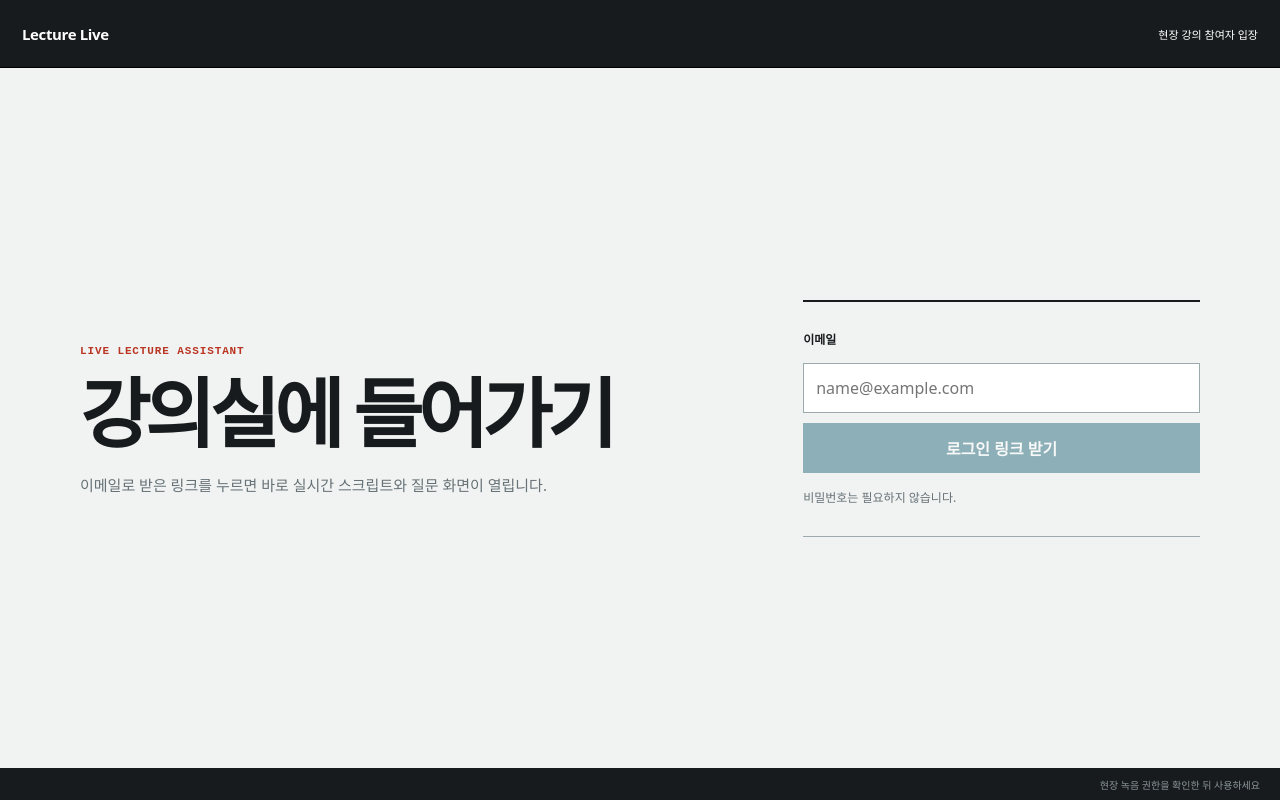
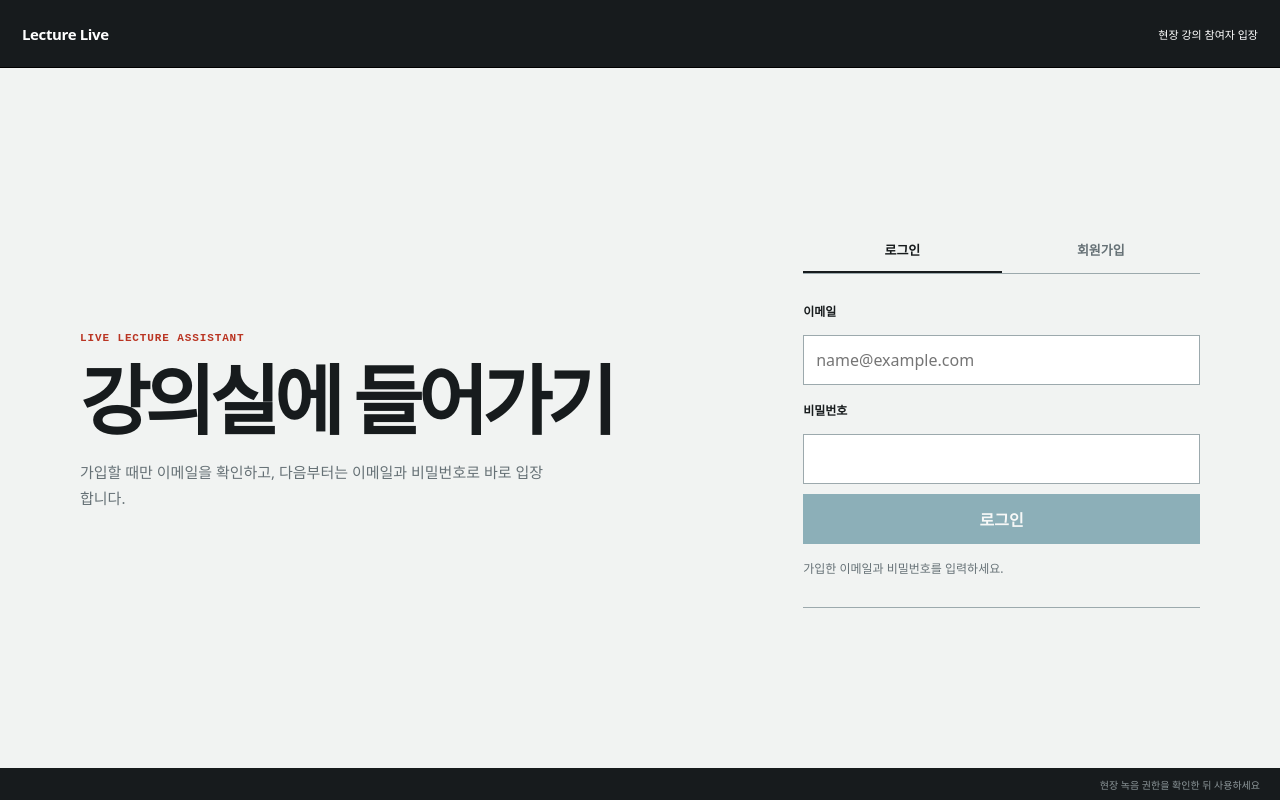
Before and after one commit to dbgudwn43890-del/lecture-live, a Next.js app: page /login in a window 1280 px wide. Built offline with nearby package versions, Linux system fonts and the light colour scheme.

Commit message:
feat(auth): add password signup and login

```diff
--- a/app/globals.css
+++ b/app/globals.css
@@ -405,11 +405,33 @@ button:disabled { cursor: not-allowed; opacity: .45; }
   line-height: 1.75;
 }
 
+.login-panel { align-self: center; }
+
+.auth-mode {
+  display: grid;
+  grid-template-columns: 1fr 1fr;
+  border-bottom: 1px solid var(--line-strong);
+}
+
+.auth-mode button {
+  padding: 12px 4px;
+  color: var(--muted);
+  background: transparent;
+  border: 0;
+  border-bottom: 2px solid transparent;
+  font-size: 13px;
+  font-weight: 750;
+}
+
+.auth-mode .auth-mode-active {
+  color: var(--ink);
+  border-bottom-color: var(--ink);
+}
+
 .login-form {
   display: grid;
   gap: 10px;
   padding: 28px 0;
-  border-top: 2px solid var(--ink);
   border-bottom: 1px solid var(--line-strong);
 }
 
@@ -426,6 +448,8 @@ button:disabled { cursor: not-allowed; opacity: .45; }
   background: white;
   border: 1px solid var(--line-strong);
 }
+
+.login-form input + label { margin-top: 6px; }
 
 .login-form button {
   padding: 13px 16px;
--- a/app/login/page.tsx
+++ b/app/login/page.tsx
@@ -4,8 +4,13 @@ import { FormEvent, useEffect, useState } from "react";
 
 import { createClient } from "../lib/supabase/client";
 
+type Mode = "signin" | "signup";
+
 export default function LoginPage() {
+  const [mode, setMode] = useState<Mode>("signin");
   const [email, setEmail] = useState("");
+  const [password, setPassword] = useState("");
+  const [passwordConfirmation, setPasswordConfirmation] = useState("");
   const [pending, setPending] = useState(false);
   const [message, setMessage] = useState("");
   const [isError, setIsError] = useState(false);
@@ -13,31 +18,56 @@ export default function LoginPage() {
   useEffect(() => {
     if (new URLSearchParams(window.location.search).has("error")) {
       setIsError(true);
-      setMessage("로그인 링크가 만료되었거나 이미 사용되었습니다. 새 링크를 받아 주세요.");
+      setMessage("이메일 확인을 완료하지 못했습니다. 다시 시도해 주세요.");
     }
   }, []);
 
-  async function sendMagicLink(event: FormEvent<HTMLFormElement>) {
+  function changeMode(nextMode: Mode) {
+    setMode(nextMode);
+    setPassword("");
+    setPasswordConfirmation("");
+    setMessage("");
+    setIsError(false);
+  }
+
+  async function authenticate(event: FormEvent<HTMLFormElement>) {
     event.preventDefault();
+    if (mode === "signup" && password !== passwordConfirmation) {
+      setIsError(true);
+      setMessage("비밀번호가 서로 다릅니다.");
+      return;
+    }
+
     setPending(true);
     setMessage("");
     setIsError(false);
 
     const supabase = createClient();
-    const { error } = await supabase.auth.signInWithOtp({
-      email: email.trim(),
-      options: {
-        emailRedirectTo: `${window.location.origin}/auth/callback`,
-      },
-    });
+    const credentials = { email: email.trim(), password };
+    const { data, error } = mode === "signup"
+      ? await supabase.auth.signUp({
+          ...credentials,
+          options: { emailRedirectTo: `${window.location.origin}/auth/callback` },
+        })
+      : await supabase.auth.signInWithPassword(credentials);
 
     setPending(false);
-    setIsError(Boolean(error));
+    if (error) {
+      setIsError(true);
       setMessage(
-      error
-        ? "로그인 링크를 보내지 못했습니다. 이메일 주소를 확인하고 다시 시도해 주세요."
-        : "로그인 링크를 보냈습니다. 받은 편지함을 확인해 주세요.",
+        mode === "signup"
+          ? "회원가입을 처리하지 못했습니다. 이메일과 비밀번호를 확인해 주세요."
+          : "이메일 또는 비밀번호가 올바르지 않습니다.",
       );
+      return;
+    }
+
+    if (data.session) {
+      window.location.assign("/");
+      return;
+    }
+
+    setMessage("확인 메일을 보냈습니다. 처음 한 번만 이메일 확인이 필요합니다.");
   }
 
   return (
@@ -51,10 +81,30 @@ export default function LoginPage() {
         <div className="login-intro">
           <span className="login-kicker">LIVE LECTURE ASSISTANT</span>
           <h1 id="login-title">강의실에 들어가기</h1>
-          <p>이메일로 받은 링크를 누르면 바로 실시간 스크립트와 질문 화면이 열립니다.</p>
+          <p>가입할 때만 이메일을 확인하고, 다음부터는 이메일과 비밀번호로 바로 입장합니다.</p>
         </div>
 
-        <form className="login-form" onSubmit={sendMagicLink}>
+        <div className="login-panel">
+          <div className="auth-mode" aria-label="계정 메뉴">
+            <button
+              type="button"
+              className={mode === "signin" ? "auth-mode-active" : undefined}
+              aria-pressed={mode === "signin"}
+              onClick={() => changeMode("signin")}
+            >
+              로그인
+            </button>
+            <button
+              type="button"
+              className={mode === "signup" ? "auth-mode-active" : undefined}
+              aria-pressed={mode === "signup"}
+              onClick={() => changeMode("signup")}
+            >
+              회원가입
+            </button>
+          </div>
+
+          <form className="login-form" onSubmit={authenticate}>
             <label htmlFor="email">이메일</label>
             <input
               id="email"
@@ -67,13 +117,45 @@ export default function LoginPage() {
               required
               disabled={pending}
             />
-          <button type="submit" disabled={pending || !email.trim()}>
-            {pending ? "보내는 중…" : "로그인 링크 받기"}
+
+            <label htmlFor="password">비밀번호</label>
+            <input
+              id="password"
+              name="password"
+              type="password"
+              autoComplete={mode === "signin" ? "current-password" : "new-password"}
+              value={password}
+              onChange={(event) => setPassword(event.target.value)}
+              minLength={mode === "signup" ? 8 : undefined}
+              required
+              disabled={pending}
+            />
+
+            {mode === "signup" && (
+              <>
+                <label htmlFor="password-confirmation">비밀번호 확인</label>
+                <input
+                  id="password-confirmation"
+                  name="password-confirmation"
+                  type="password"
+                  autoComplete="new-password"
+                  value={passwordConfirmation}
+                  onChange={(event) => setPasswordConfirmation(event.target.value)}
+                  minLength={8}
+                  required
+                  disabled={pending}
+                />
+              </>
+            )}
+
+            <button type="submit" disabled={pending || !email.trim() || !password}>
+              {pending ? "처리 중…" : mode === "signin" ? "로그인" : "회원가입"}
             </button>
             <p className={isError ? "login-message login-message-error" : "login-message"} aria-live="polite">
-            {message || "비밀번호는 필요하지 않습니다."}
+              {message || (mode === "signin" ? "가입한 이메일과 비밀번호를 입력하세요." : "비밀번호는 8자 이상 입력하세요.")}
             </p>
           </form>
+        </div>
       </section>
 
       <footer className="login-footnote">현장 녹음 권한을 확인한 뒤 사용하세요</footer>
```
Also changed, not shown: 1 other file (tests, documents, lock files or other folders). Lines whose indentation alone changed are shown as unchanged.
